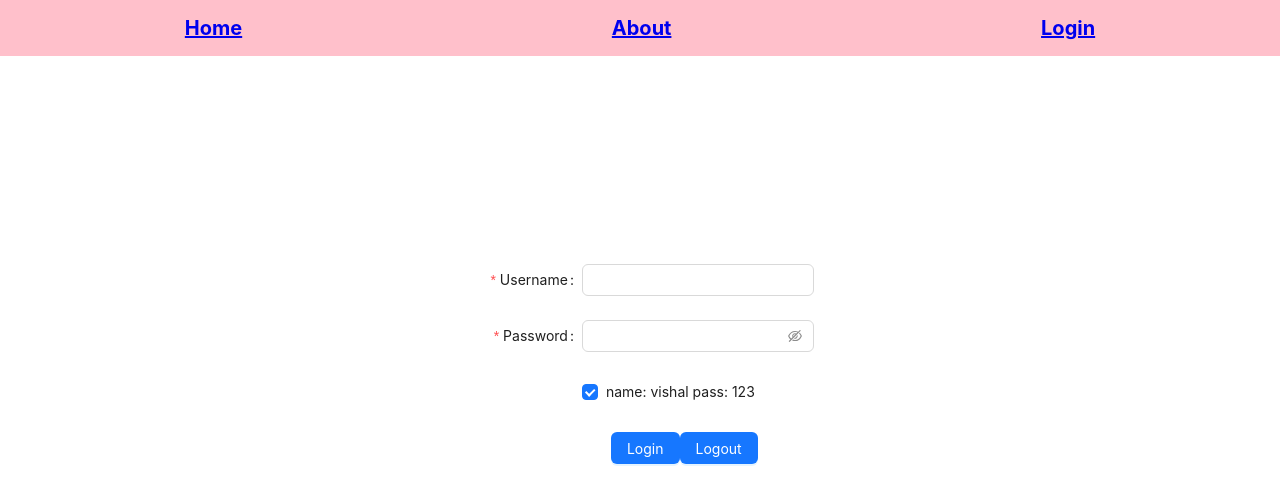
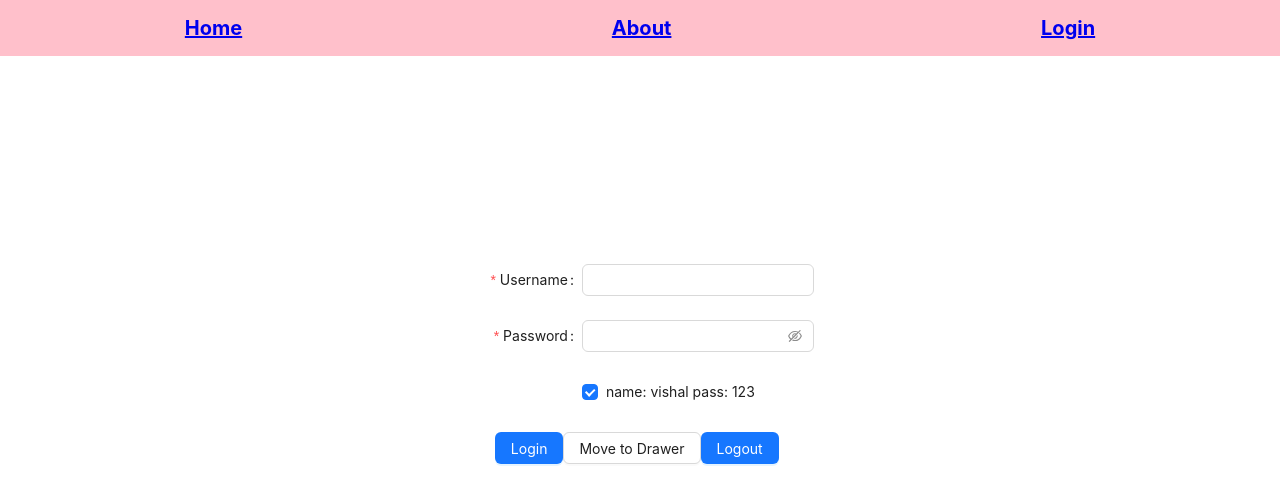
Before and after one commit to VishalGcod/React-Redux, a React (Create React App) app: page /login in a window 1280 px wide. Shown: the top 504 px of the page. Built offline with nearby package versions, Linux system fonts and the light colour scheme.

Commit message:
website task

```diff
--- a/src/ProtectedRoutePrac.js
+++ b/src/ProtectedRoutePrac.js
@@ -2,6 +2,7 @@ import React from "react";
 import { Navigate, Outlet } from "react-router-dom";
 import { Button, Checkbox, Form, Input } from 'antd';
 import { styled } from "styled-components";
+import { Link } from "react-router-dom";
 
 export const DivForm=styled.div`
 display:grid;
@@ -69,14 +70,19 @@ export const Comp2 = ({setBtnLog ,btnLog}) => {
       <Checkbox>name: vishal pass: 123</Checkbox>
     </Form.Item>
 
-    <Form.Item wrapperCol={{ offset: 10, span: 16 }}>
-      <Button className="subBtn" type="primary" htmlType="submit">
+    <Form.Item wrapperCol={{ offset: 2, span: 16 }}>
+      <div style={{display:'flex'}}>
+        <Button className="subBtn" type="primary" htmlType="submit">
         Login
       </Button>
+      <Link to="/drawer">
+      <Button>Move to Drawer</Button>
+      </Link>
       <span></span>
       <Button className="unSubBtn" type="primary" onClick={btnUnsubscribe} >
         Logout
       </Button>
+      </div>
     </Form.Item>
   </Form>
   </DivForm>
```
Also changed, not shown: 1 other file (tests, documents, lock files or other folders).
